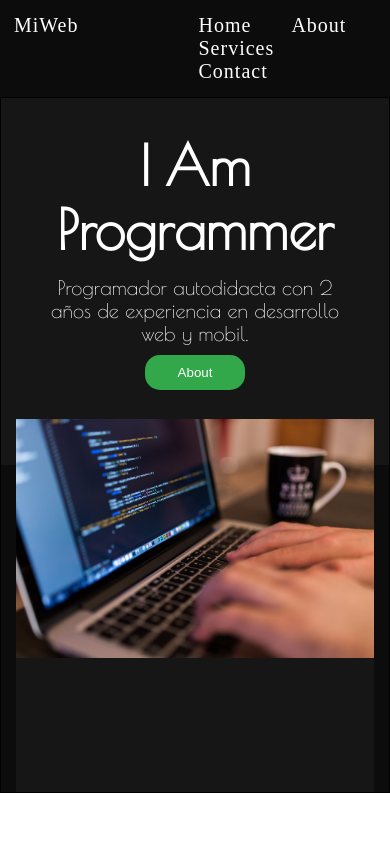
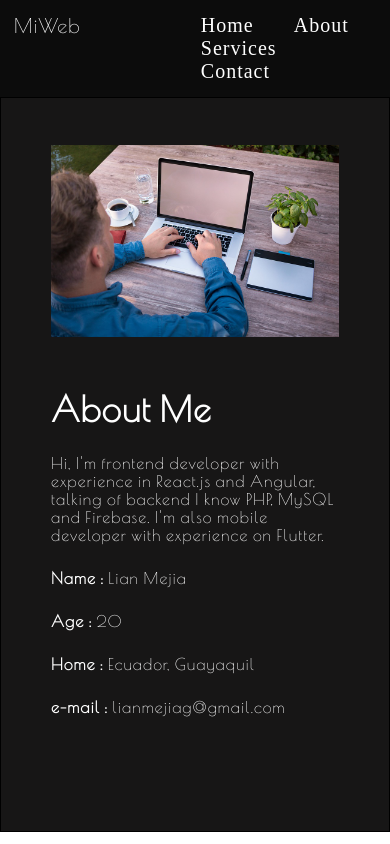
Before and after one commit to LianMejia/MyWebsite, a React (Create React App) app: page /About in a window 390 px wide. Built offline with nearby package versions, Linux system fonts and the light colour scheme.

Commit message:
Pagina About terminada con Responsive Design

```diff
--- a/public/index.html
+++ b/public/index.html
@@ -26,7 +26,7 @@
       work correctly both with client-side routing and a non-root public URL.
       Learn how to configure a non-root public URL by running `npm run build`.
     -->
-    <title>React App</title>
+    <title>MiWeb</title>
   </head>
   <body>
     <noscript>You need to enable JavaScript to run this app.</noscript>
--- a/src/components/About/About.css
+++ b/src/components/About/About.css
@@ -0,0 +1,153 @@
+.sectionAbout{
+    display: grid;
+    grid-template-columns: repeat(2, 1fr);
+    background: #171616;
+    border: 1px solid black;
+/*     margin-top: 20px; */
+    height: 742px;
+    padding: 0px;
+}
+
+.photo, .aboutMe{
+    display: flex;
+    align-items: center;
+    /* border: 1px solid red; */
+}
+
+.photo-a{
+    margin-left: 100px;
+    margin-right: 50px;
+}
+
+.Description-a, h2{
+    font-size: 35px;
+}
+
+.Description-a, p{
+    color: white;
+    font-family: 'Poiret One', cursive;
+    letter-spacing: 1px;
+    font-size: 16px;
+    margin-top: 25px;
+}
+
+.Description-a{
+    margin-left: 50px;
+    margin-right: 100px;
+    margin-top: 0px;
+}
+
+@media screen and (max-width:1110px){
+    .imgAbout{
+        margin-bottom: 0px;
+    }
+
+    .Description-a{
+        margin-left: 40px;
+        margin-right: 80px;
+        margin-top: 0px;
+    }
+
+    .photo-a{
+        margin-left: 80px;
+        margin-right: 40px;
+    }
+
+}
+
+@media screen and (max-width:930px){
+    .imgAbout{
+        margin-bottom: 0px;
+    }
+
+    .Description-a{
+        margin-left: 30px;
+        margin-right: 60px;
+        margin-top: 0px;
+    }
+
+    .photo-a{
+        margin-left: 60px;
+        margin-right: 30px;
+    }
+
+    /* .Description-a{
+        margin-left: 30px;
+        margin-right: 60px;
+        margin-top: 0px;
+    }
+
+    .photo-a{
+        margin-left: 60px;
+        margin-right: 30px;
+    } */
+
+}
+
+@media screen and (max-width:780px){
+    .sectionAbout{
+        display: block;
+        /* padding-top: 20px;
+        padding-bottom: 20px; */
+        height: 733px;
+    }
+
+    .Description-a{
+        margin-left: 50px;
+        margin-right: 50px;
+        margin-top: 0px;
+    }
+
+    .photo-a{
+        margin-left: 50px;
+        margin-right: 50px;
+    }
+
+    .photo{
+        height: 270px;
+        margin-top: 40px;
+        margin-bottom: 40px;
+    }
+
+    .imgAbout{
+        height: 270px;
+    }
+
+    /* .photo{
+        margin-top: 10px;
+    }
+    .aboutMe{
+        margin-top: 10px;
+        margin-bottom: 10px;
+    } */
+}
+
+@media screen and (max-width:480px){
+    .sectionAbout{
+        display: block;
+        /* padding-top: 20px;
+        padding-bottom: 20px; */
+        height: 733px;
+    }
+
+    .Description-a{
+        margin-left: 50px;
+        margin-right: 50px;
+        margin-top: 0px;
+    }
+
+    .photo-a{
+        margin-left: 50px;
+        margin-right: 50px;
+    }
+
+    .photo{
+        height: 290px;
+        margin-top: 0px;
+        margin-bottom: 0px;
+    }
+
+    .imgAbout{
+        height: 290px;
+    }
+}
--- a/src/components/About/About.js
+++ b/src/components/About/About.js
@@ -0,0 +1,29 @@
+import React from 'react';
+import './About.css';
+import imgAbout from './../../assets/img-about.jpg';
+class About extends React.Component{
+    render(){
+        return(
+            <section className="sectionAbout">
+                <div className="photo">
+                    <div className="photo-a">
+                       <img className="imgAbout" src={imgAbout} alt=""/>
+                    </div>
+                </div>
+                <div className="aboutMe">
+                    <div className="Description-a">
+                        <h2>About Me</h2>
+                        <p>Hi, I'm frontend developer with experience in React.js and Angular, talking of backend
+                        I know PHP, MySQL and Firebase. I'm also mobile developer with experience on Flutter.</p>
+                        <p><b>Name :</b> Lian Mejia</p>
+                        <p><b>Age :</b> 20</p>
+                        <p><b>Home :</b> Ecuador, Guayaquil</p>
+                        <p><b>e-mail :</b> lianmejiag@gmail.com</p>
+                    </div>
+                </div>
+            </section>
+        );
+    }
+}
+
+export default About;
--- a/src/components/App/App.js
+++ b/src/components/App/App.js
@@ -1,15 +1,17 @@
 import React from 'react';
 import { BrowserRouter, Switch, Route } from 'react-router-dom';
 import Layout from './../Layout';
-import Home from '../Home/Home';
+import Home from './../Home/Home';
+import About from './../About/About';
 
 function App() {
     return(
         <BrowserRouter>
            <Layout>
                <Switch>
-                   <Route path="/" component={Home}/>
-                   <Route path="/Home" component={Home} />
+                   <Route exact path="/" component={Home}/>
+                   <Route exact path="/Home" component={Home} />
+                   <Route exact path="/About" component={About} />
                </Switch>
            </Layout>
         </BrowserRouter>
--- a/src/components/Header/Header.css
+++ b/src/components/Header/Header.css
@@ -7,7 +7,12 @@
     display: block;
 } */
 
-* > p, li {
+.titulo-p {
+    font-size: 20px;
+    margin-top: 0px;
+}
+
+.nav, li{
     font-size: 20px;
 }
 
--- a/src/components/Header/Header.js
+++ b/src/components/Header/Header.js
@@ -6,12 +6,12 @@ class Header extends React.Component{
         return(
             <section>
                 <div className="Titulo">
-                    <p>MiWeb</p>
+                    <p className="titulo-p">MiWeb</p>
                 </div>
                 <nav>
                     <ul>
                         <li><Link to="/Home">Home</Link></li>
-                        <li><Link to="/">About</Link></li>
+                        <li><Link to="/About">About</Link></li>
                         <li><Link to ="/">Services</Link></li>
                         <li><Link to ="/">Contact</Link></li>
                     </ul>
--- a/src/components/Home/Home.css
+++ b/src/components/Home/Home.css
@@ -60,7 +60,7 @@
     font-family: 'Poiret One', cursive;
 }
 
-.Photo{
+.photoHome{
     display: flex;
     justify-content: center;
     align-items: center;
@@ -140,7 +140,7 @@ img{
         justify-content: center;
         height: 367px;
     }
-    .Photo{
+    .photoHome{
         height: 367px;
         background: #171616;
     }
@@ -166,7 +166,7 @@ img{
 }
 
 @media screen and (max-width:550px){
-    .Photo{
+    .photoHome{
         margin-left: 15px;
         margin-right: 15px;
     }
@@ -185,7 +185,7 @@ img{
         font-size: 55px;
         word-spacing: 2px;
     }
-    .Photo{
+    .photoHome{
         margin-top: -40px;
     }
 }
--- a/src/components/Home/Home.js
+++ b/src/components/Home/Home.js
@@ -8,14 +8,13 @@ class Home extends React.Component{
                 <div className="Description">
                     <div className="descriptionContent">
                        <h1 className="description-h1">I Am Programmer</h1>
-                       <p className="description-p">{/* En el desarrollo
-                       web con 2 años de experiencia autodidacta */}
+                       <p className="description-p">
                        Programador autodidacta con 2 años de experiencia
-                       en desarrollo web y mobil.</p>
+                       en desarrollo web y mobile.</p>
                        <button className="description-b">About</button>
                     </div>
                 </div>
-                <div className="Photo">
+                <div className="photoHome">
                     <img src={imgHome} alt=""/>
                 </div>
             </section>
```
Also changed, not shown: src/assets/img-about.jpg (added).
